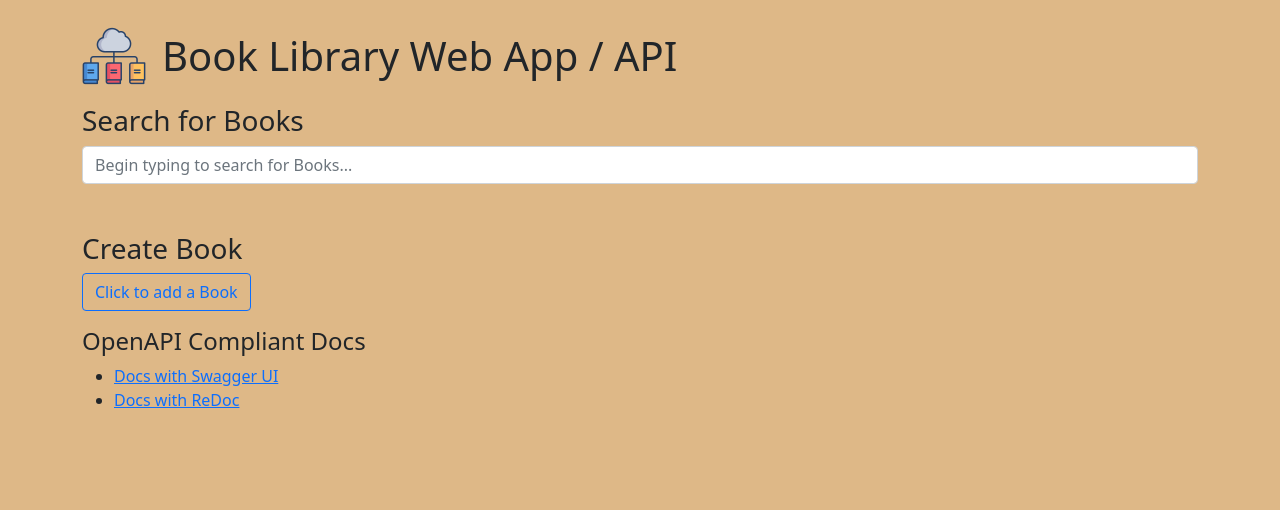
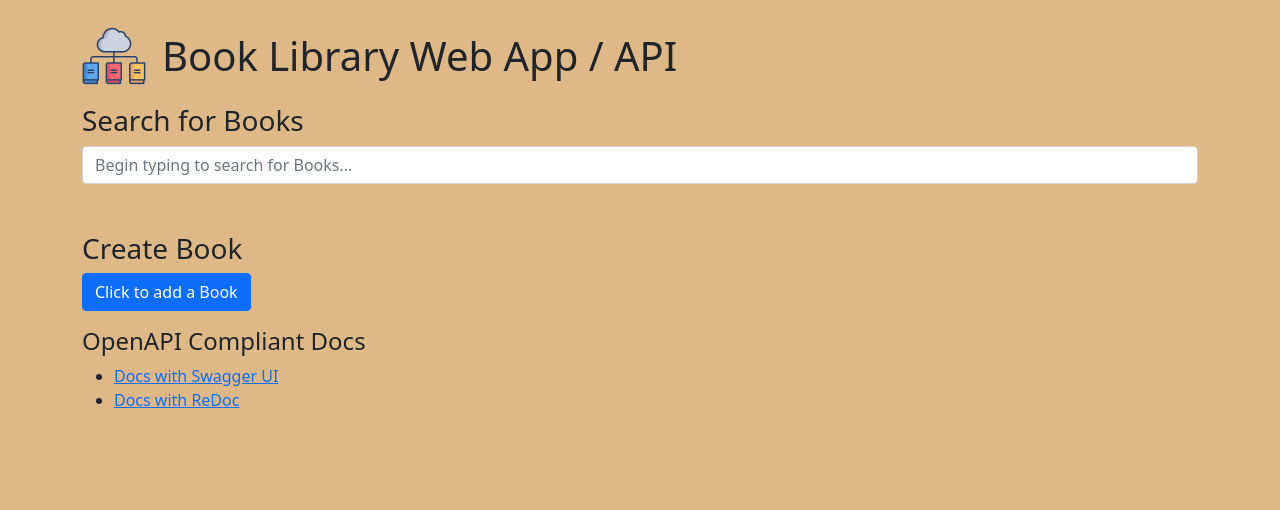
Before and after one commit to neurothrone/local-library, a FastAPI app: template app/templates/open/index.html in a window 1280 px wide. Shown: the top 510 px of the page. Run offline with FastAPI, Linux system fonts and the light colour scheme; the template is opened without the code that fills it, so the values that code supplies are empty; some libraries are stand-ins or nearby versions.

Commit message:
change button styles

```diff
--- a/app/templates/open/shared/create-book-btn.html
+++ b/app/templates/open/shared/create-book-btn.html
@@ -1,6 +1,6 @@
 <div hx-target="this"
      hx-swap="outerHTML">
-    <button class="btn btn-outline-primary"
+    <button class="btn btn-primary"
             hx-get="/ajax/books/form">
         Click to add a Book
     </button>
--- a/app/templates/open/shared/create-book-form.html
+++ b/app/templates/open/shared/create-book-form.html
@@ -25,7 +25,7 @@
         <option value="will_read">Will read</option>
     </select>
 
-    <button class="btn btn-outline-success"
+    <button class="btn btn-success"
             type="submit"
     >Create Book
     </button>
```
